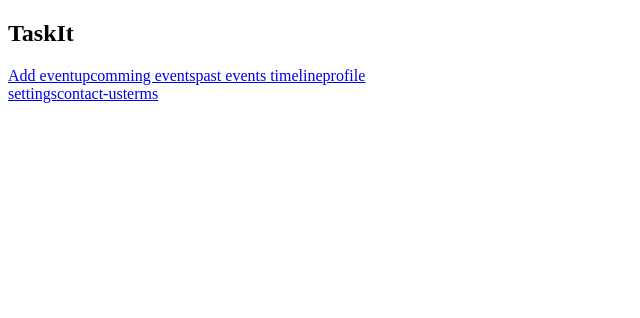
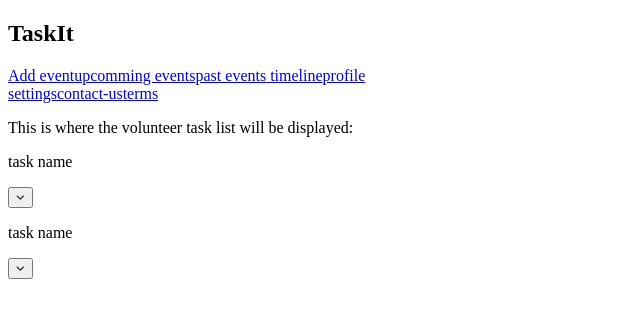
Before and after one commit to jugglingrose/Taskit, a React (Create React App) app: page /volunteer in a window 1280 px wide. Shown: the top 318 px of the page, without its empty margins (0-640 px from the left). Built offline with nearby package versions, Linux system fonts and the light colour scheme.

Commit message:
began adding in the volunteer components

```diff
--- a/src/App.js
+++ b/src/App.js
@@ -7,6 +7,7 @@ import Sidebar from './components/Sidebar';
 import CreateEvent from './components/CreateEvent';
 import Task from './components/Task';
 import TaskListOrganizer from './components/TaskListOrganizer';
+import VolunteerTaskList from './components/VolunteerTaskList';
 
 
 class App extends React.Component {
@@ -117,6 +118,7 @@ class App extends React.Component {
           updateTask={this.updateTask} appendInput={this.appendInput} createBlank={this.createBlank} loadRecipe={this.loadRecipe} />)} />
           <Route exact path = "/edit/:id" render={(props) => (<Task {...props} taskChange={this.taskChange} cur_task={this.state.cur_task}
           addTask={this.addTask} appendInput={this.appendInput} createBlank={this.createBlank}  updateTask={this.updateTask} loadRecipe={this.loadRecipe}  />)} />
+          <Route exact path = "/volunteer" render={(props) => (<VolunteerTaskList {...props} cur_event={this.state.cur_event} /> )} />
         </Switch>
       </div>
     );
--- a/src/components/CreateEvent.js
+++ b/src/components/CreateEvent.js
@@ -3,7 +3,6 @@ import React from 'react';
 
 
  class CreateEvent extends React.Component {
-
         render(){
           return(
             <div className="content-window">
--- a/src/components/Nav.js
+++ b/src/components/Nav.js
@@ -1,4 +1,6 @@
 import React from 'react';
+
+/* Nav component */
 
 class Nav extends React.Component {
   render(){
--- a/src/components/TaskDetails.js
+++ b/src/components/TaskDetails.js
@@ -6,8 +6,6 @@ class TaskDetails extends React.Component {
       <div>
        This component is where the volunteer can see task details
       </div>
-
-
     )
   }
 }
--- a/src/components/TaskSelect.js
+++ b/src/components/TaskSelect.js
@@ -7,7 +7,6 @@ class TaskSelect extends React.Component {
        This component is where the volunteer will select their task
       </div>
 
-
     )
   }
 }
--- /dev/null
+++ b/src/components/VolunteerTask.js
@@ -0,0 +1,16 @@
+import React from 'react';
+
+class VolunteerTask extends React.Component{
+  render(){
+    console.log("volunteer task");
+    //console.log(this.props.details.tasks[id]);
+    return(
+      <div>
+        <p>task name</p>
+        <button><i class="fa fa-angle-down"></i></button>
+     </div>
+    )
+  }
+}
+
+export default VolunteerTask;
--- /dev/null
+++ b/src/components/VolunteerTaskList.js
@@ -0,0 +1,18 @@
+import React from "react";
+import VolunteerTask from "./VolunteerTask";
+
+class VolunteerTaskList extends React.Component{
+  render(){
+    var tasks = this.props.cur_event.tasks;
+    return(
+      <div>
+        <p>This is where the volunteer task list will be displayed:</p>
+        {
+          tasks.map((task, id) => <VolunteerTask key={id} id={id} details={this.props.cur_event.tasks}/>)
+        }
+      </div>
+    )
+  }
+}
+
+export default VolunteerTaskList;
```
Also changed, not shown: src/components/Task.js (line endings or trailing spaces).
